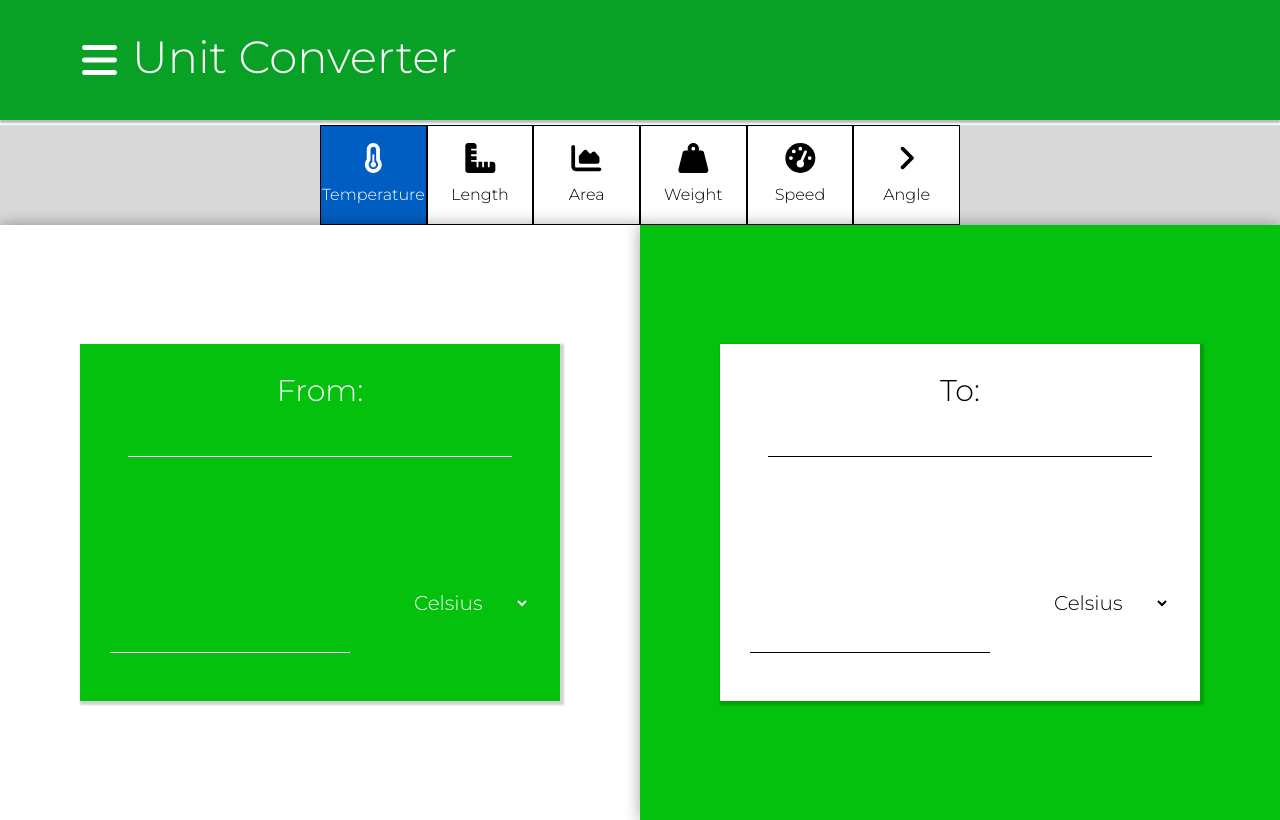
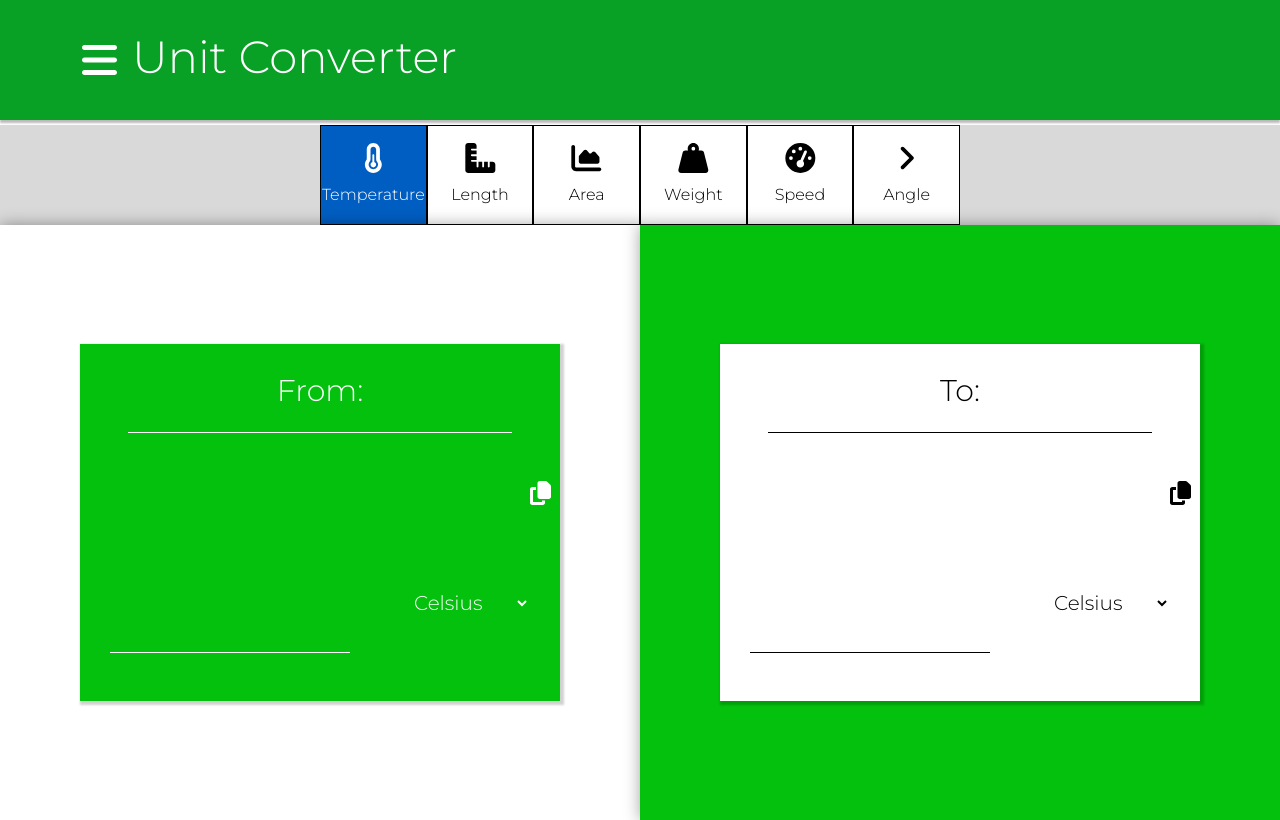
Before and after one commit to cyprste2717218/Unit-Converter-App, a React (Create React App) app: page / in a window 1280 px wide. Built offline with nearby package versions, Linux system fonts and the light colour scheme.

Commit message:
implemented clipboard copy function on larger device screens

```diff
--- a/src/components/copy-value-button.js
+++ b/src/components/copy-value-button.js
@@ -31,7 +31,7 @@ const CopyValueButton = ({outputValue}) => {
 
             setTimeout(() => {
                 setCopyButtonTextDisplayed(false);
-            }, 3000)
+            }, 1000)
         })
         .catch((err) => {
             console.log("Error", err);
@@ -41,12 +41,14 @@ const CopyValueButton = ({outputValue}) => {
     return (
         <>
             <span style={{display: "flex", flexDirection: "row", width: "100%"}}>
-                <Col xs={11} sm={11}>
+
+                <Col xs={11} sm={11} md={11} style={{display: "flex", justifyContent: "right"}}>
                     {copyButtonTextDisplayed && <div style={{position: "relative"}}>Value Copied!</div>}
                 </Col>
-                <Col xs={1} sm={1}>
-                    <FontAwesomeIcon className="copy-icon" icon={faCopy} onClick={onCopy} size="lg" />
+                <Col xs={1} sm={1} md={1} style={{display: "flex", justifyContent: "left", marginLeft: "10px"}}>
+                    <FontAwesomeIcon className="copy-icon" icon={faCopy} onClick={onCopy} size="xl" />
                 </Col>
+
            </span>
 
         </>
--- a/src/components/from-to-units-options.js
+++ b/src/components/from-to-units-options.js
@@ -43,6 +43,7 @@ const FromToUnitsOptions = ({ currentUnits, categoryValue, sectionHeightSmall, s
                 fromUnitDetails={currentUnits[0]}
                 toUnitDetails={currentUnits[0]}
                 setCurrentValue={setCurrentValue}
+                currentValue={currentValue}
                 categoryValue={categoryValue}
                 sectionHeightLarge={sectionHeightLarge}
             />
--- a/src/components/unit-details-large.js
+++ b/src/components/unit-details-large.js
@@ -1,7 +1,8 @@
 import { Col } from "react-bootstrap";
 import { useState, useRef, useEffect } from "react";
+import CopyValueButton from "./copy-value-button";
 
-const UnitDetailsLarge = ({ title, options, setFromUnitDetails, setToUnitDetails, fromUnitDetails, toUnitDetails, setCurrentValue, calculatedValue, categoryValue, sectionHeightLarge }) => {
+const UnitDetailsLarge = ({ title, options, setFromUnitDetails, setToUnitDetails, fromUnitDetails, toUnitDetails, setCurrentValue, calculatedValue, categoryValue, sectionHeightLarge, currentValue }) => {
 
   const [optionValue, setOptionValue] = useState(options[0]);
 
@@ -36,7 +37,7 @@ const UnitDetailsLarge = ({ title, options, setFromUnitDetails, setToUnitDetails
   const relevantHeaderTitleBoxStyles = (title === 'From') ? "from-div-title-box-large" : "to-div-title-box-large";
   const relevantForegroundSection = (title === 'From') ? "from-convert-div-box-large" : "to-convert-div-box-large";
   const separatorStyles = (title === 'From') ? "from-title-separator-large" : "to-title-separator-large";
-
+  const copyIconColour = (title === 'From') ? "#fff" : "#000";
   return (
     <>
 
@@ -54,13 +55,17 @@ const UnitDetailsLarge = ({ title, options, setFromUnitDetails, setToUnitDetails
               </div>
               <TitleSep separatorStyles={separatorStyles} />
               <br></br><br></br>
+              <div style={{height: "25px", color: `${copyIconColour}` }}>
+                <CopyValueButton outputValue={(title === 'From' ? currentValue : calculatedValue)} />
+              </div>
+
               <div className="larger-br-elems">
                 <br></br><br></br>
               </div>
+
               <div>
                 <span className="unit-details-span">
                   <div style={{ display: "flex", justifyContent: "center" }}>
-
                     {(title === 'To' ? <input readOnly value={calculatedValue} ></input> : <input onChange={(e) => handleCurrentValueChange(e)} type="number" inputMode="numeric" min={categoryValue === "Temperature" || categoryValue === "Angle" ? "" : "0"} />)}
 
                     <select defaultValue={options[0]} id='select-element' onChange={(e) => handleSelectChange(e)} className='dropdown-styling' >
```
